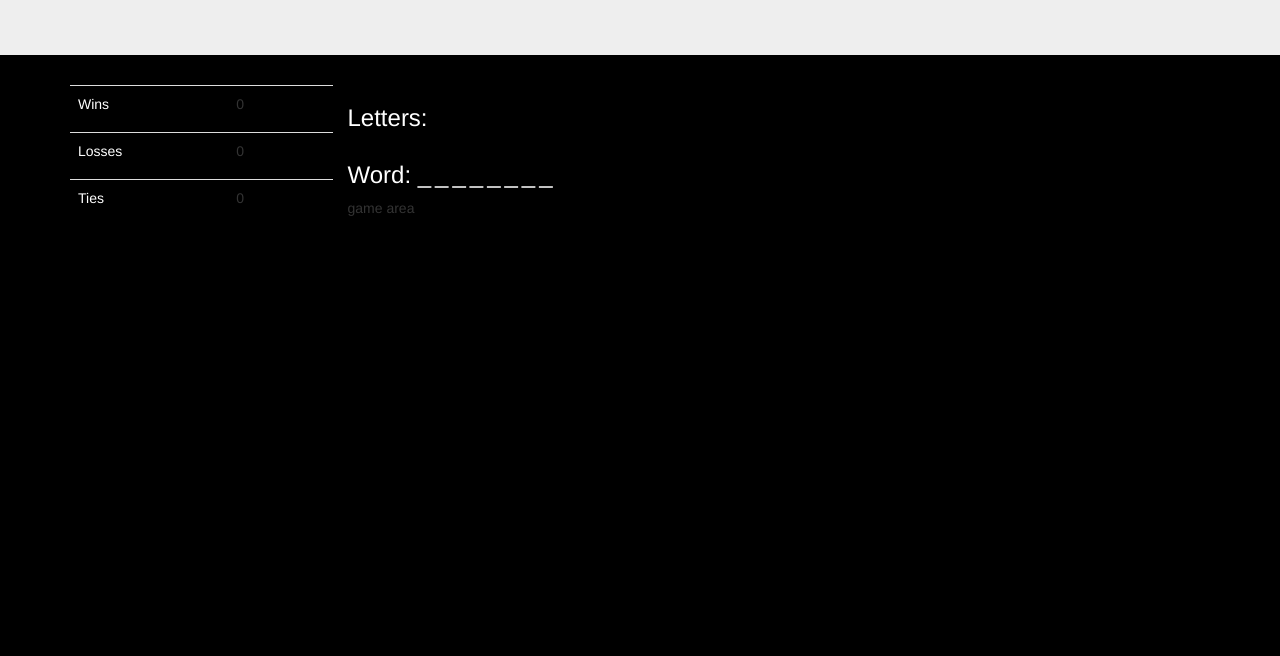
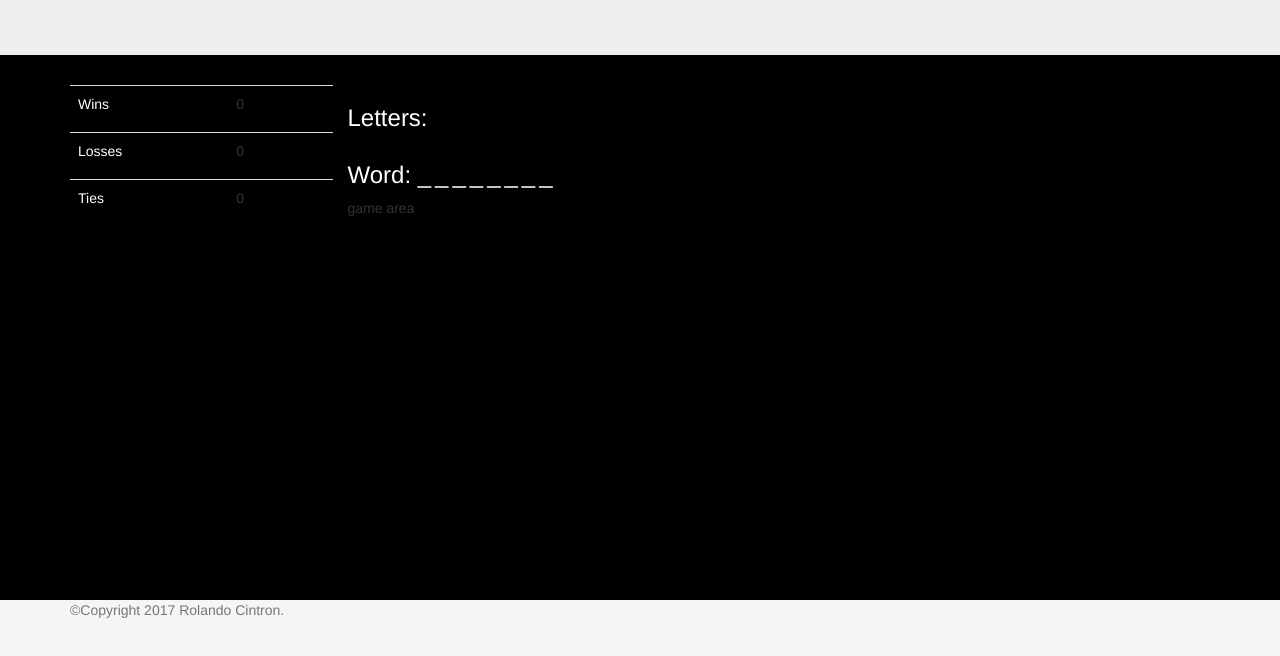
Before and after one commit to rcintron1/Hangman-game, a plain HTML site: page index.html in a window 1280 px wide. Shown: the part 140-796 px from the top of the page. Drawn offline with nearby package versions, Linux system fonts and the light colour scheme.

Commit message:
added footer

```diff
--- a/assets/css/style.css
+++ b/assets/css/style.css
@@ -18,7 +18,14 @@ p,h1,h2,h3{
 div p {
   font-size: 14px;
 }
-
+.footer {
+  position: absolute;
+  bottom: 0;
+  width: 100%;
+  /* Set the fixed height of the footer here */
+  height: 60px;
+  background-color: #f5f5f5;
+}
 @include media-breakpoint-up(sm) {
   div p {
     font-size: 16px;
--- a/assets/js/game.js
+++ b/assets/js/game.js
@@ -28,6 +28,7 @@ function startGame(){
 }
 
 // Function to see if letter is in random word
+// Also used to update the counts
 function compareLetters(letter){
   console.log("function->compareLetters")
   if(randomWord.includes(letter)){
--- a/index.html
+++ b/index.html
@@ -37,10 +37,13 @@
             <span>game area</span><br>
           </div>
         </div>
-
       </div>
-
     </div>
+    <footer class="footer">
+      <div class="container">
+        <p class="text-muted">©Copyright 2017 Rolando Cintron.</p>
+      </div>
+    </footer>
     <script src="./assets/js/game.js"></script>
     <script src="https://ajax.googleapis.com/ajax/libs/jquery/1.12.4/jquery.min.js"></script>
   </body>
```
